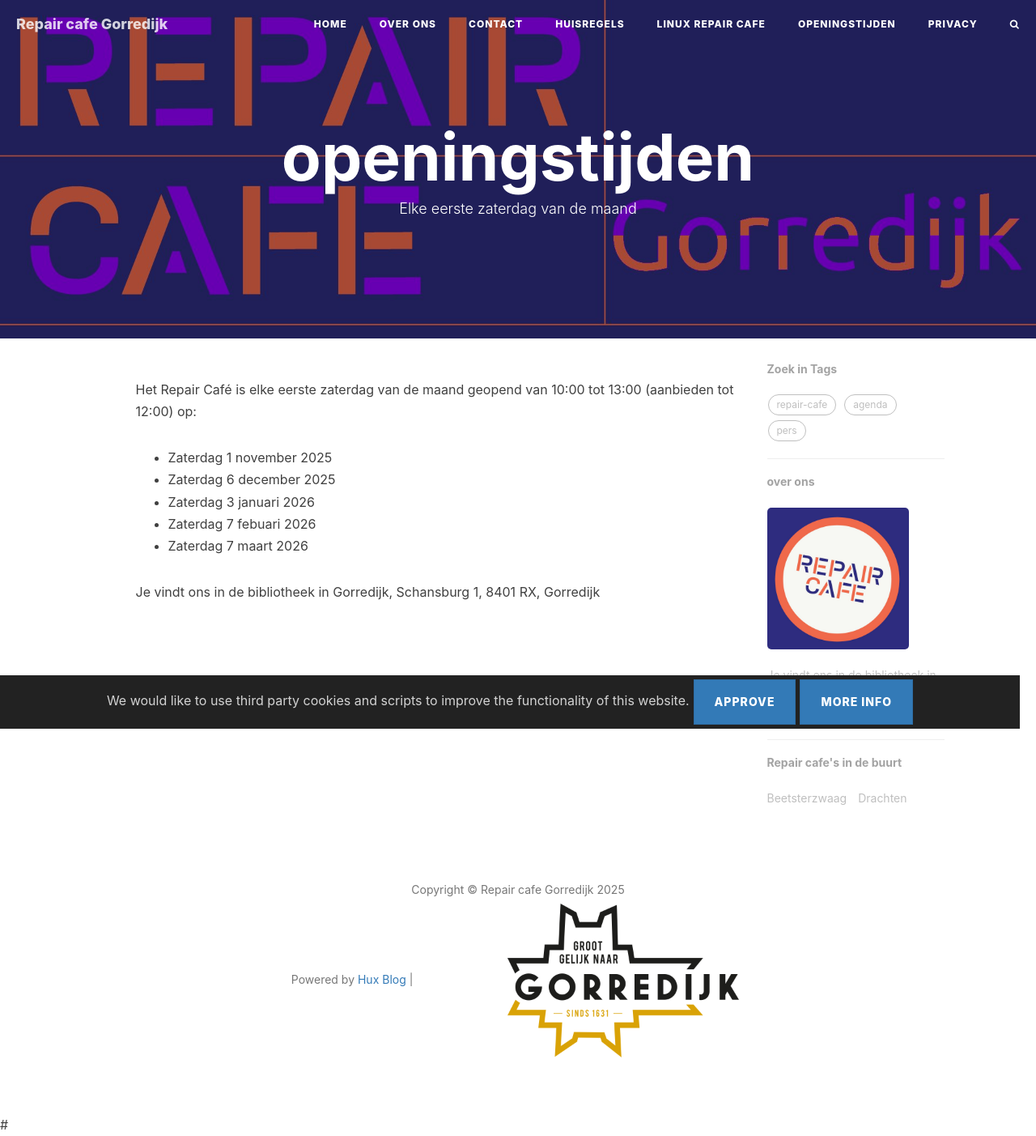
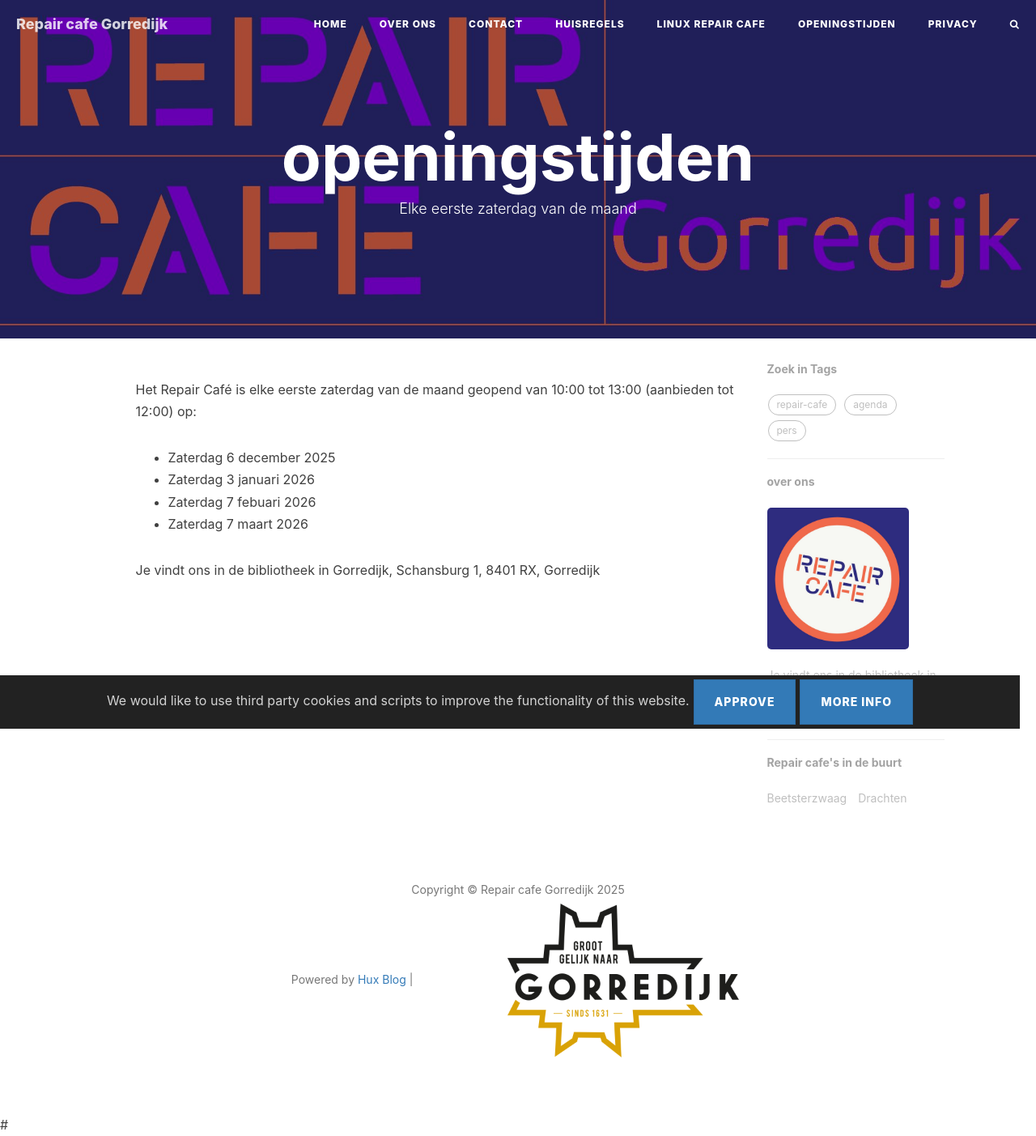
Before and after one commit to jpyp/jpyp.github.io, a Jekyll site: the page built from openingstijden.html, in a window 1280 px wide. Shown: the whole page at 81% size. Built offline with Jekyll 4.4.1, drawn with Linux system fonts in a browser that asks for light colours; nearby versions of some CDN libraries; comment, search, counter and statistics services are not loaded; grey boxes are pictures that could not be loaded.

Commit message:
Update openingstijden.html

```diff
--- a/openingstijden.html
+++ b/openingstijden.html
@@ -9,7 +9,6 @@ header-mask: 0.3
 <p>Het Repair Café is elke eerste zaterdag van de maand geopend van 10:00 tot 13:00 (aanbieden tot 12:00) op:</p>
 
 <ul>
-   <li>Zaterdag 1 november 2025</li>
    <li>Zaterdag 6 december 2025</li>
    <li>Zaterdag 3 januari 2026</li>
    <li>Zaterdag 7 febuari 2026</li>
```
